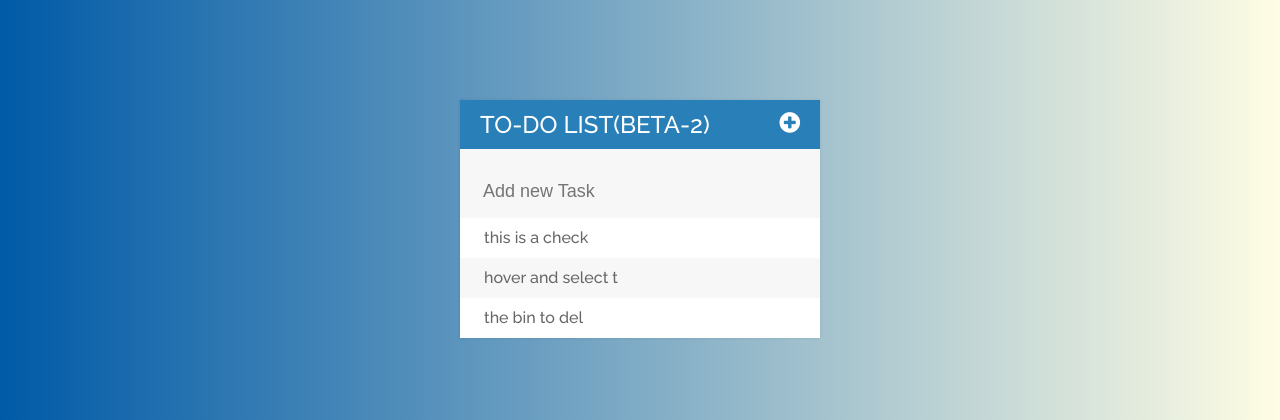
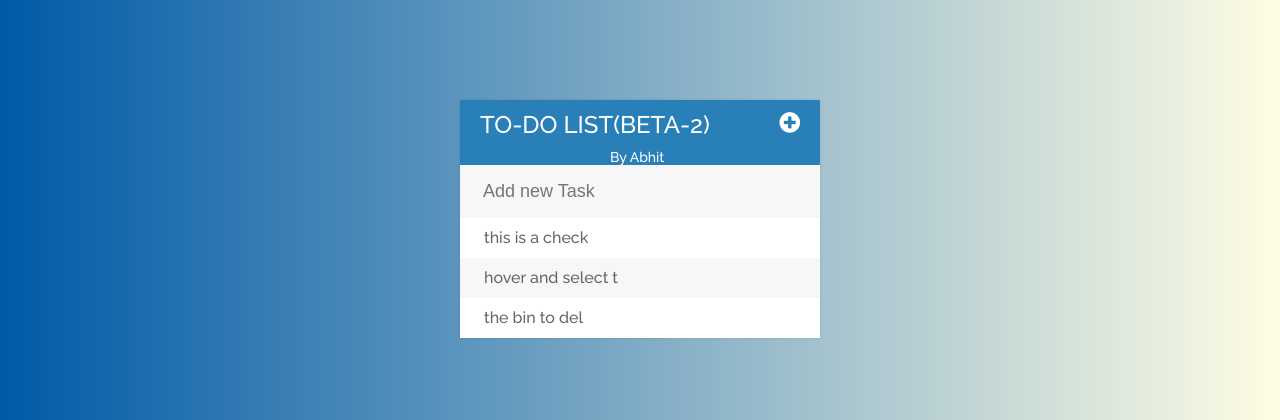
Before and after one commit to abhitcr1/To-do, a PHP site: page / in a window 1280 px wide. Shown: the top 420 px of the page. Run offline with PHP 8.4, Linux system fonts and the light colour scheme; some libraries are stand-ins or nearby versions.

Commit message:
watermark and gradient

```diff
--- a/index.html
+++ b/index.html
@@ -12,6 +12,7 @@
 <body>
     <div id="container">
        <h1>To-do List(beta-2) <i class="fa fa-plus-circle"></i></h1>
+       <h2>By Abhit</h2>
        <input type="text" placeholder="Add new Task">
 
        <ul>
--- a/todostyle.css
+++ b/todostyle.css
@@ -1,10 +1,19 @@
 h1{
     background: #2980b9;
     color: white;
-    margin=0;
+    margin: 0;
     padding: 10px 20px;
     text-transform: uppercase;
     font-size: 24px;
+    font-weight:normal ;
+}
+h2{
+    background: #2980b9;
+    color: white;
+    margin: 0;
+    padding: 0 150px;
+    text-align: left;
+    font-size: 14px;
     font-weight:normal ;
 }
 
```
